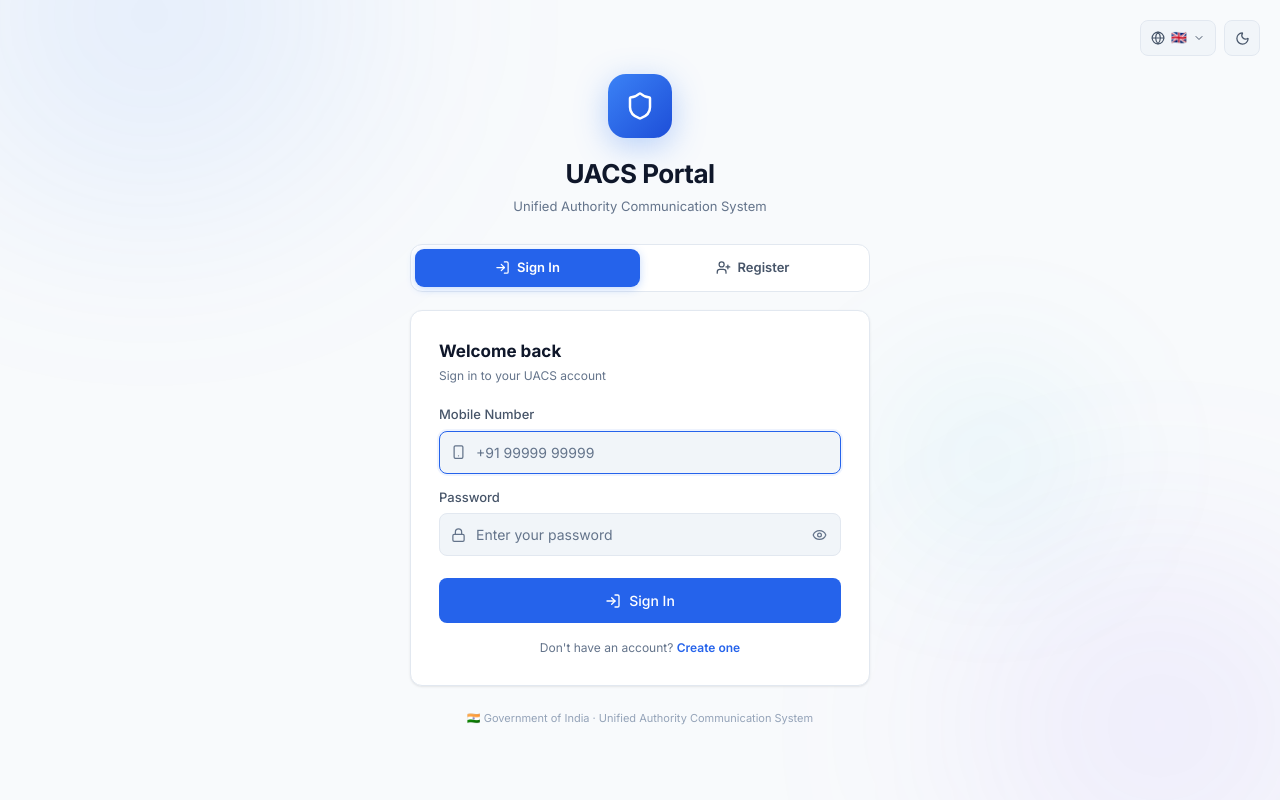
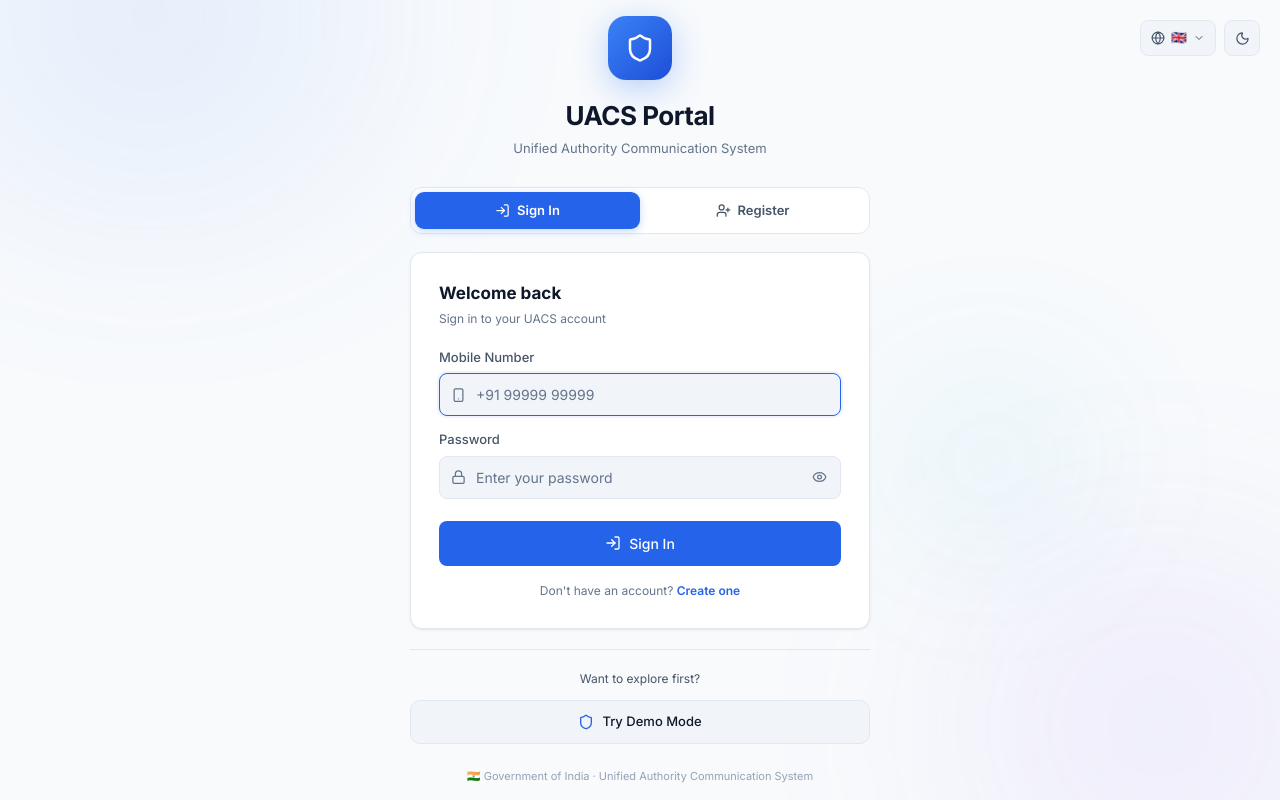
Before and after one commit to Vaibhav-vx/UACS, a React (Vite) app in the folder frontend/: page /login in a window 1280 px wide. Built offline with nearby package versions, Linux system fonts and the light colour scheme.

Commit message:
feat: add demo mode access

```diff
--- a/frontend/src/pages/LoginPage.jsx
+++ b/frontend/src/pages/LoginPage.jsx
@@ -232,6 +232,20 @@ export default function LoginPage() {
     } finally {
       setRegLoading(false);
     }
+  };
+
+  const handleDemoAccess = () => {
+    const demoUser = {
+      id: 'demo-999',
+      name: 'Demo Visitor',
+      phone: '00000 00000',
+      role: 'user',
+      department: 'Guest'
+    };
+    localStorage.setItem('uacs_token', 'demo-token-123');
+    localStorage.setItem('uacs_user', JSON.stringify(demoUser));
+    toast.success('Welcome to Demo Mode!', { icon: '✨' });
+    navigate('/dashboard');
   };
 
   const EyeBtn = ({ show, toggle }) => (
@@ -566,6 +580,18 @@ export default function LoginPage() {
           </form>
         )}
 
+        <div style={{ marginTop: 20, paddingTop: 20, borderTop: '1px solid var(--border)', textAlign: 'center' }}>
+          <p style={{ fontSize: 12, color: 'var(--text-secondary)', marginBottom: 12 }}>Want to explore first?</p>
+          <button
+            onClick={handleDemoAccess}
+            className="btn-secondary"
+            style={{ width: '100%', height: 44, borderRadius: 10, fontSize: 13, gap: 8, justifyContent: 'center' }}
+          >
+            <Shield style={{ width: 16, height: 16, color: 'var(--accent)' }} />
+            Try Demo Mode
+          </button>
+        </div>
+
         <p style={{ textAlign: 'center', fontSize: 11, color: 'var(--text-dim)', marginTop: 24 }}>
           🇮🇳 Government of India · Unified Authority Communication System
         </p>
```
